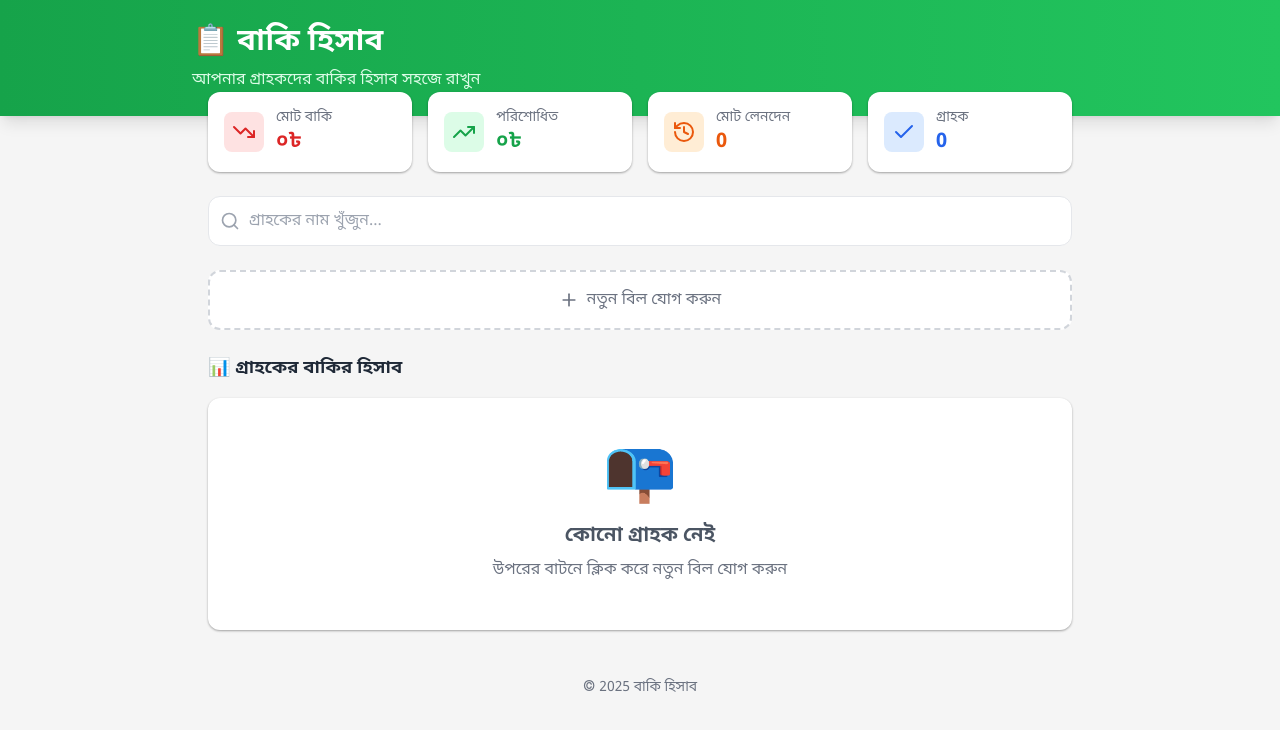
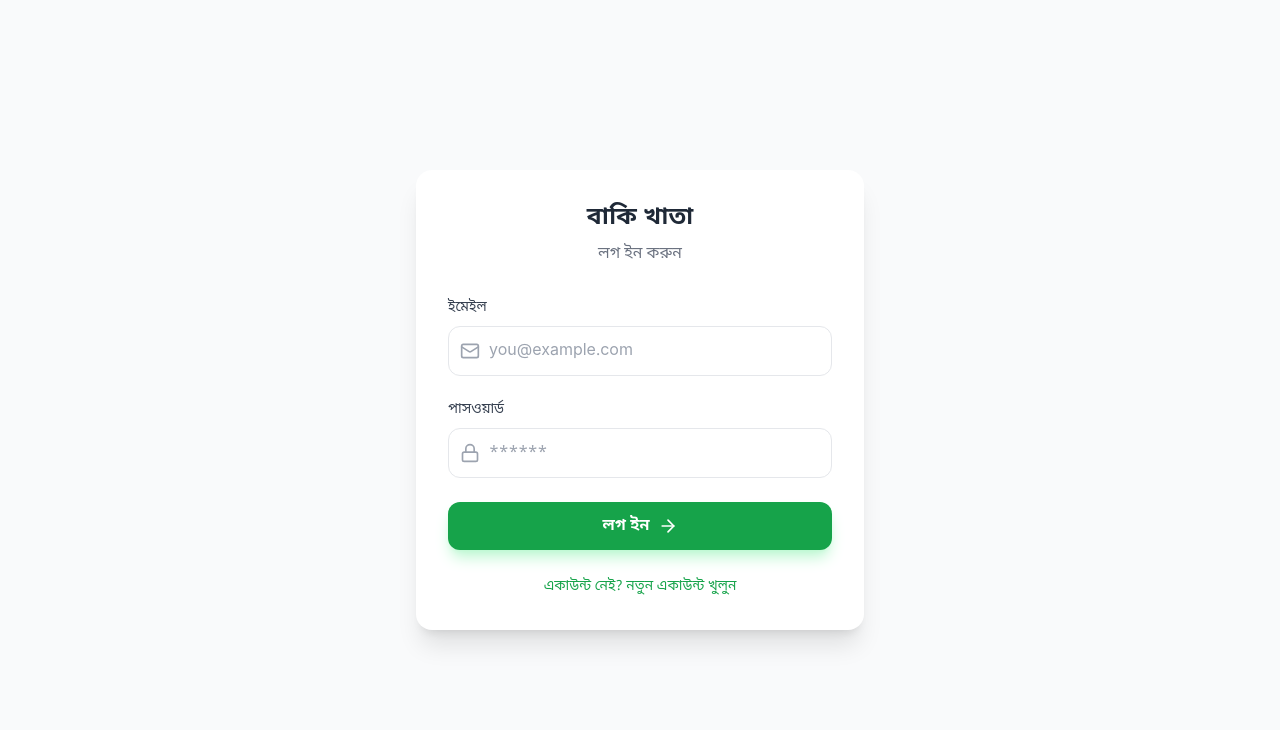
Before and after one commit to Rakibulislam-emon/BakiKhata, a Next.js app: page / in a window 1280 px wide. Shown: the top 730 px of the page. Built offline with nearby package versions, Linux system fonts and the light colour scheme; no server answers; the database is empty.

Commit message:
added login system for multi user

```diff
--- a/src/app/page.tsx
+++ b/src/app/page.tsx
@@ -2,7 +2,7 @@
 
 import { supabase } from "../lib/supabase";
 import { useState, useEffect, useMemo } from "react";
-import { Plus, Search } from "lucide-react";
+import { Plus, Search, LogOut } from "lucide-react";
 
 import { Transaction, CustomerSummary } from "@/types";
 import { getCurrentDateTime, formatCurrency } from "@/lib/utils";
@@ -13,9 +13,14 @@ import { TransactionForm } from "@/components/TransactionForm";
 import { CustomerList } from "@/components/CustomerList";
 import { RecentTransactions } from "@/components/RecentTransactions";
 import { CustomerDetail } from "@/components/CustomerDetail";
+import { Auth } from "@/components/Auth";
 
 export default function Home() {
-  // State
+  // Session State
+  const [session, setSession] = useState<any>(null);
+  const [loading, setLoading] = useState(true);
+
+  // App State
   const [transactions, setTransactions] = useState<Transaction[]>([]);
   const [formData, setFormData] = useState({
     name: "",
@@ -32,10 +37,37 @@ export default function Home() {
     string | null
   >(null);
 
-  // Load from Supabase on mount
+  // Load Session
   useEffect(() => {
-    fetchTransactions();
+    supabase.auth.getSession().then(({ data: { session } }) => {
+      setSession(session);
+      setLoading(false);
+    });
+
+    const {
+      data: { subscription },
+    } = supabase.auth.onAuthStateChange((_event, session) => {
+      setSession(session);
+      setLoading(false);
+    });
+
+    return () => subscription.unsubscribe();
   }, []);
+
+  // Load transactions when session exists
+  useEffect(() => {
+    if (session) {
+      fetchTransactions();
+    }
+  }, [session]);
+
+  const handleLogout = async () => {
+    if (confirm("আপনি কি নিশ্চিত যে লগআউট করতে চান?")) {
+      await supabase.auth.signOut();
+      setTransactions([]);
+      setSelectedCustomerName(null);
+    }
+  };
 
   const fetchTransactions = async () => {
     const { data, error } = await supabase
@@ -73,6 +105,7 @@ export default function Home() {
   // Add new transaction
   const handleSubmit = async (e: React.FormEvent) => {
     e.preventDefault();
+    if (!session) return;
 
     const nameToUse = selectedCustomerName || formData.name.trim();
 
@@ -150,7 +183,7 @@ export default function Home() {
     const { error } = await supabase
       .from("transactions")
       .update({ is_paid: newStatus })
-      .eq("id", id);
+      .eq("id", id); // RLS ensures user only updates their own
 
     if (error) {
       console.error("Error updating transaction:", error);
@@ -278,8 +311,6 @@ export default function Home() {
       )
     );
 
-    // This is tricky with single SQL query if we only want to delete PAID ones for THIS customer
-    // We can use a match on both
     const { error } = await supabase
       .from("transactions")
       .delete()
@@ -448,7 +479,20 @@ export default function Home() {
     [transactions]
   );
 
-  // Render
+  if (loading) {
+    return (
+      <div className="min-h-screen flex items-center justify-center">
+        <div className="animate-spin rounded-full h-8 w-8 border-b-2 border-green-600"></div>
+      </div>
+    );
+  }
+
+  // If not logged in, show Auth Screen
+  if (!session) {
+    return <Auth />;
+  }
+
+  // Render Dashboard
   if (selectedCustomerData && customerTotals) {
     return (
       <>
@@ -485,11 +529,20 @@ export default function Home() {
 
       {/* Header */}
       <header className="bg-gradient-to-r from-green-600 to-green-500 text-white py-6 px-4 shadow-lg">
-        <div className="max-w-4xl mx-auto">
-          <h1 className="text-3xl font-bold mb-2">📋 বাকি হিসাব</h1>
-          <p className="text-green-100">
-            আপনার গ্রাহকদের বাকির হিসাব সহজে রাখুন
-          </p>
+        <div className="max-w-4xl mx-auto flex items-center justify-between">
+          <div>
+            <h1 className="text-3xl font-bold mb-2">📋 বাকি হিসাব</h1>
+            <p className="text-green-100">
+              {session.user.email} - এর হিসাব চলছে
+            </p>
+          </div>
+          <button
+            onClick={handleLogout}
+            className="p-2 bg-white/10 hover:bg-white/20 rounded-lg transition-all"
+            title="লগ আউট"
+          >
+            <LogOut className="w-6 h-6" />
+          </button>
         </div>
       </header>
 
--- /dev/null
+++ b/src/components/Auth.tsx
@@ -0,0 +1,127 @@
+import React, { useState } from "react";
+import { supabase } from "@/lib/supabase";
+import { Lock, Mail, Loader2, ArrowRight } from "lucide-react";
+
+export const Auth = () => {
+  const [loading, setLoading] = useState(false);
+  const [isLogin, setIsLogin] = useState(true);
+  const [email, setEmail] = useState("");
+  const [password, setPassword] = useState("");
+  const [error, setError] = useState("");
+  const [message, setMessage] = useState("");
+
+  const handleAuth = async (e: React.FormEvent) => {
+    e.preventDefault();
+    setLoading(true);
+    setError("");
+    setMessage("");
+
+    try {
+      if (isLogin) {
+        const { error } = await supabase.auth.signInWithPassword({
+          email,
+          password,
+        });
+        if (error) throw error;
+      } else {
+        const { error } = await supabase.auth.signUp({
+          email,
+          password,
+        });
+        if (error) throw error;
+        setMessage("Registration successful! Check your email to confirm.");
+      }
+    } catch (err: any) {
+      setError(err.message);
+    } finally {
+      setLoading(false);
+    }
+  };
+
+  return (
+    <div className="min-h-screen bg-gray-50 flex items-center justify-center p-4">
+      <div className="max-w-md w-full bg-white rounded-2xl shadow-xl p-8">
+        <div className="text-center mb-8">
+          <h1 className="text-2xl font-bold text-gray-800">বাকি খাতা</h1>
+          <p className="text-gray-500 mt-2">
+            {isLogin ? "লগ ইন করুন" : "নতুন একাউন্ট খুলুন"}
+          </p>
+        </div>
+
+        <form onSubmit={handleAuth} className="space-y-6">
+          {error && (
+            <div className="p-3 bg-red-50 text-red-600 rounded-lg text-sm">
+              {error}
+            </div>
+          )}
+          {message && (
+            <div className="p-3 bg-green-50 text-green-600 rounded-lg text-sm">
+              {message}
+            </div>
+          )}
+
+          <div>
+            <label className="block text-sm font-medium text-gray-700 mb-2">
+              ইমেইল
+            </label>
+            <div className="relative">
+              <Mail className="absolute left-3 top-1/2 -translate-y-1/2 text-gray-400 w-5 h-5" />
+              <input
+                type="email"
+                value={email}
+                onChange={(e) => setEmail(e.target.value)}
+                className="w-full pl-10 pr-4 py-3 rounded-xl border border-gray-200 focus:border-green-500 focus:ring-2 focus:ring-green-100 outline-none transition-all"
+                placeholder="you@example.com"
+                required
+              />
+            </div>
+          </div>
+
+          <div>
+            <label className="block text-sm font-medium text-gray-700 mb-2">
+              পাসওয়ার্ড
+            </label>
+            <div className="relative">
+              <Lock className="absolute left-3 top-1/2 -translate-y-1/2 text-gray-400 w-5 h-5" />
+              <input
+                type="password"
+                value={password}
+                onChange={(e) => setPassword(e.target.value)}
+                className="w-full pl-10 pr-4 py-3 rounded-xl border border-gray-200 focus:border-green-500 focus:ring-2 focus:ring-green-100 outline-none transition-all"
+                placeholder="******"
+                required
+                minLength={6}
+              />
+            </div>
+          </div>
+
+          <button
+            type="submit"
+            disabled={loading}
+            className="w-full py-3 bg-green-600 text-white rounded-xl hover:bg-green-700 transition-all font-semibold flex items-center justify-center gap-2 disabled:opacity-70 disabled:cursor-not-allowed shadow-lg shadow-green-200"
+          >
+            {loading ? (
+              <Loader2 className="w-5 h-5 animate-spin" />
+            ) : (
+              <>
+                {isLogin ? "লগ ইন" : "সাইন আপ"}
+                <ArrowRight className="w-5 h-5" />
+              </>
+            )}
+          </button>
+        </form>
+
+        <div className="mt-6 text-center">
+          <button
+            onClick={() => setIsLogin(!isLogin)}
+            className="text-sm text-green-600 hover:text-green-700 font-medium"
+          >
+            {isLogin
+              ? "একাউন্ট নেই? নতুন একাউন্ট খুলুন"
+              : "আগেই একাউন্ট আছে? লগ ইন করুন"}
+          </button>
+        </div>
+      </div>
+    </div>
+  );
+};
```
Also changed, not shown: 1 other file (tests, documents, lock files or other folders).
